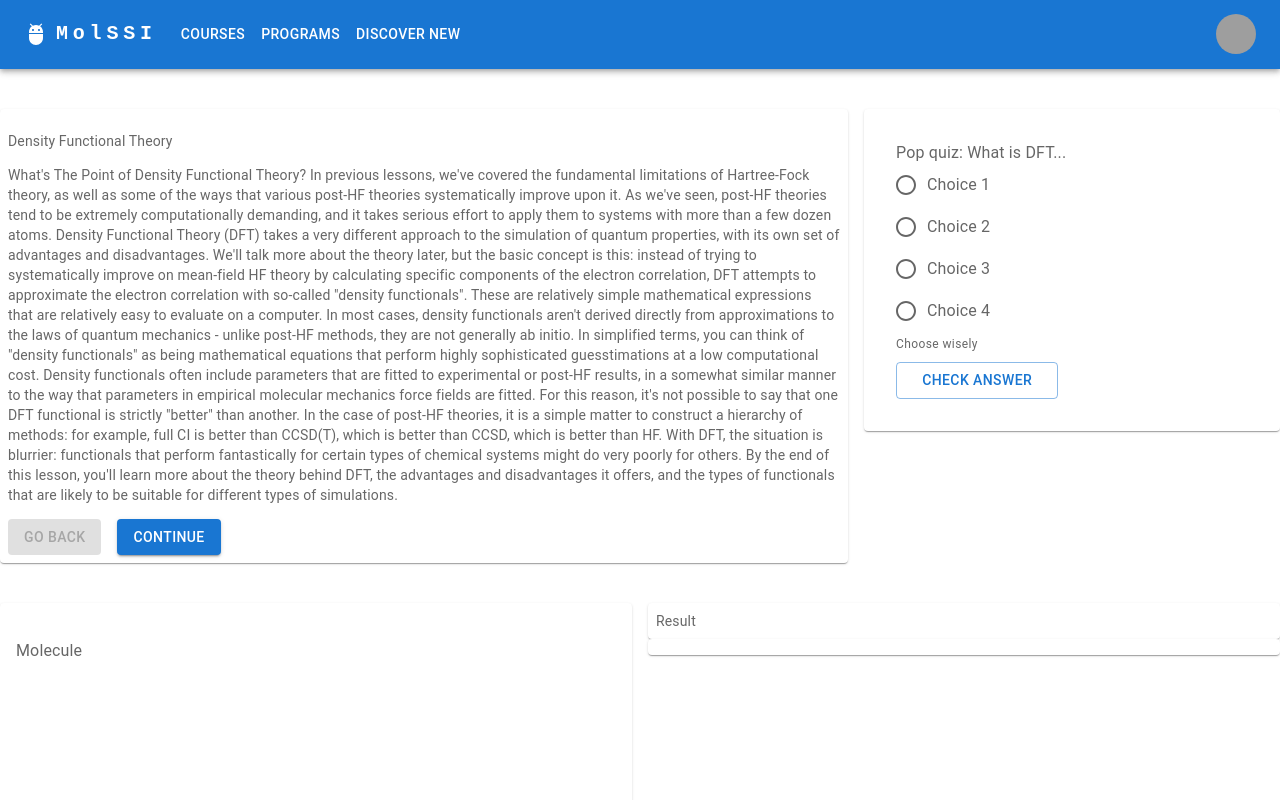
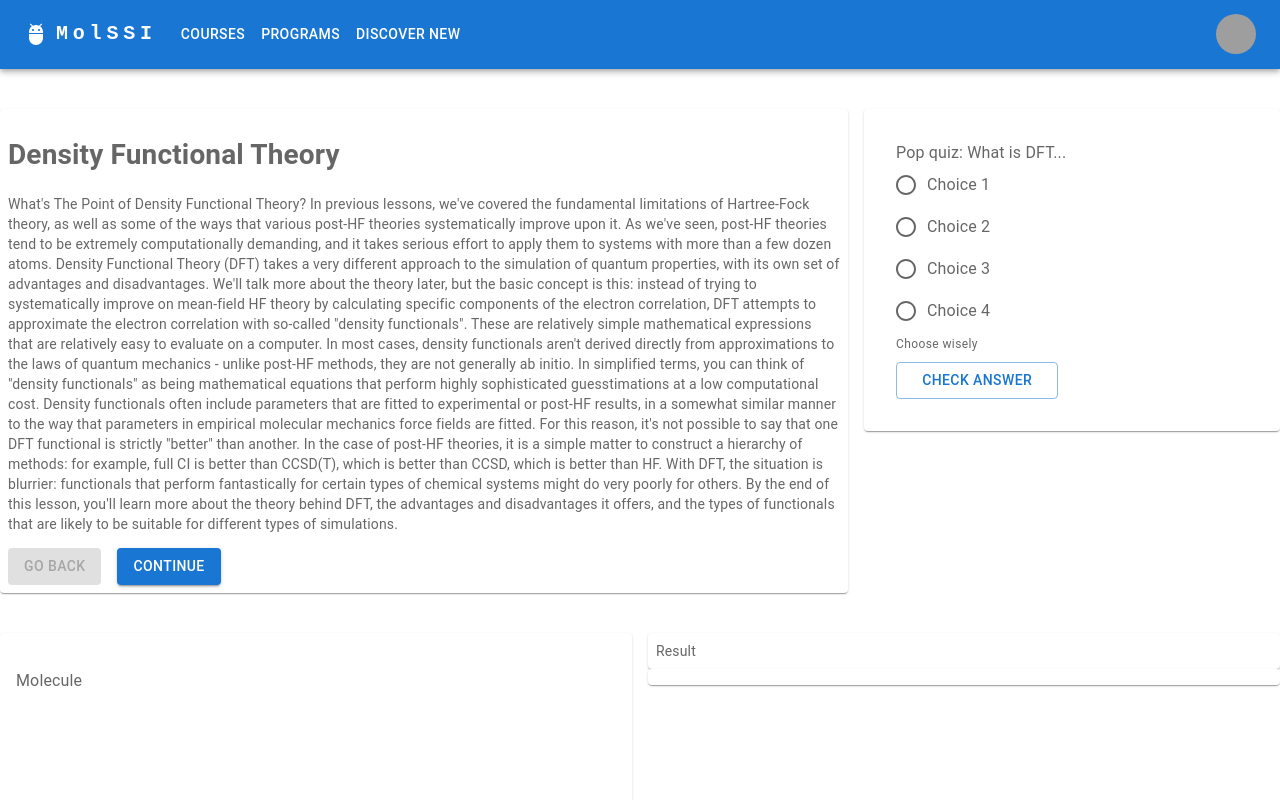
Before and after one commit to jchen0506/MolSSI-EWS-Frontend, a React (Create React App) app: page / in a window 1280 px wide. Shown: the top 800 px of the page. Built offline with nearby package versions, Linux system fonts and the light colour scheme; grey boxes are pictures that could not be loaded.

Commit message:
test the md parsing and it works

```diff
--- a/public/dft_tutorial.md
+++ b/public/dft_tutorial.md
@@ -1,4 +1,4 @@
-Density Functional Theory
+# Density Functional Theory
 
 What's The Point of Density Functional Theory? In previous lessons,
 we've covered the fundamental limitations of Hartree-Fock theory, as
@@ -34,7 +34,7 @@ that are likely to be suitable for different types of simulations.
 
 *****
 
-Example 1: DFT for Diatomics Before we think more deeply about the
+**Example 1**: DFT for Diatomics Before we think more deeply about the
 theory of DFT, let's play around with some simple DFT calculations. When
 running DFT calculations, one of the first things you'll need to realize
 is that there is a vast number of different density functionals, with
--- a/src/App.js
+++ b/src/App.js
@@ -1,6 +1,4 @@
 import React, { useState, useEffect } from 'react';
-import { marked } from 'marked';
-
 import './App.css';
 import { styled } from '@mui/material/styles';
 import Box from '@mui/material/Box';
@@ -22,7 +20,7 @@ const Item = styled(Paper)(({ theme }) => ({
 }));
 
 function App() {
-	const markdownFilePath = './dft_tutorial.txt';
+	const markdownFilePath = './dft_tutorial.md';
 
 	// State to store the Markdown content
 	const [markdownContent, setMarkdownContent] = useState('');
@@ -30,7 +28,7 @@ function App() {
 	useEffect(() => {
 		const fetchMarkdownContent = async () => {
 			try {
-				const response = await fetch('./dft_tutorial.md');
+				const response = await fetch(markdownFilePath);
 				const text = await response.text();
 				console.log(text)
 				setMarkdownContent(text);
```
Also changed, not shown: src/assets/molecular libraries logo.png (added).
